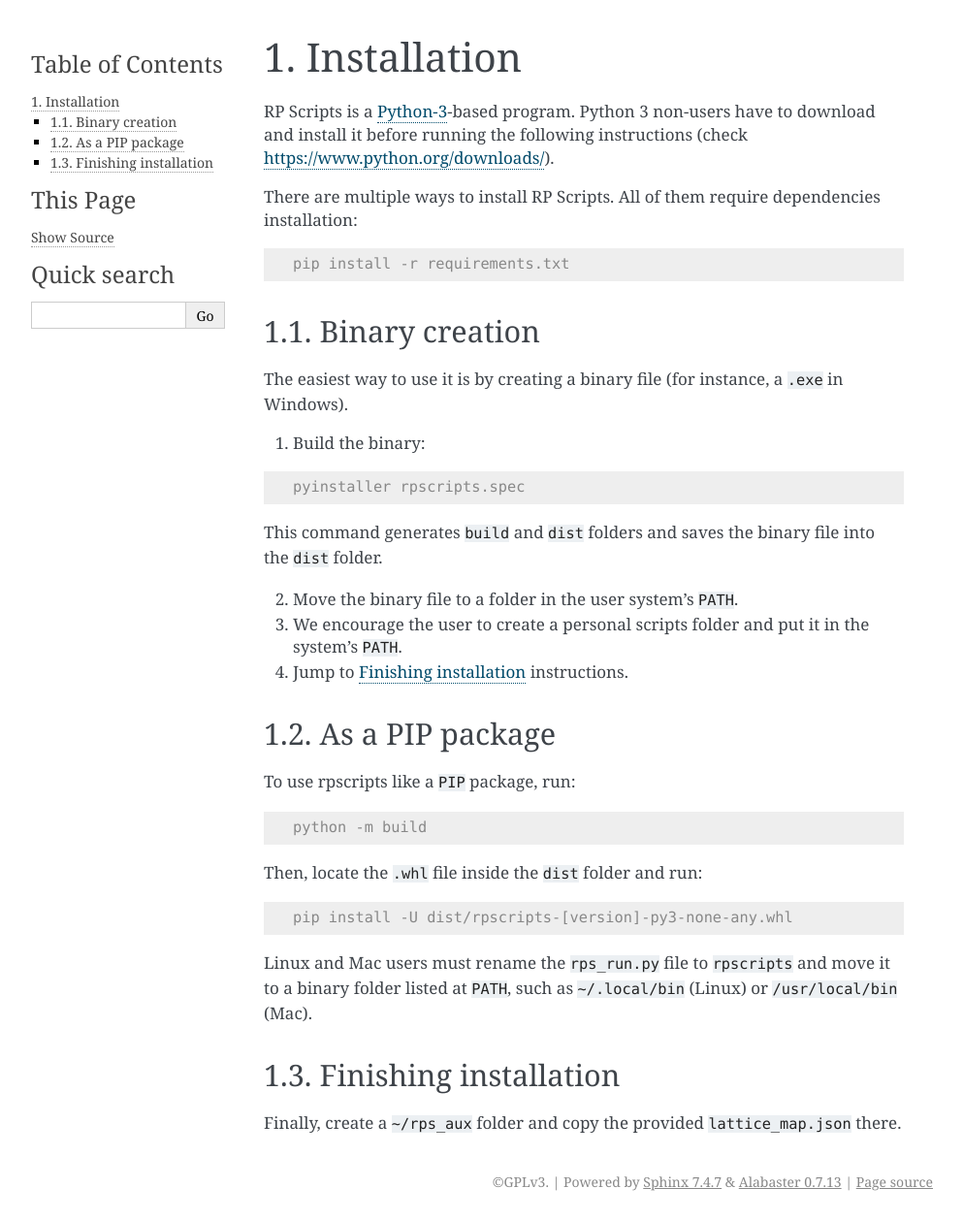
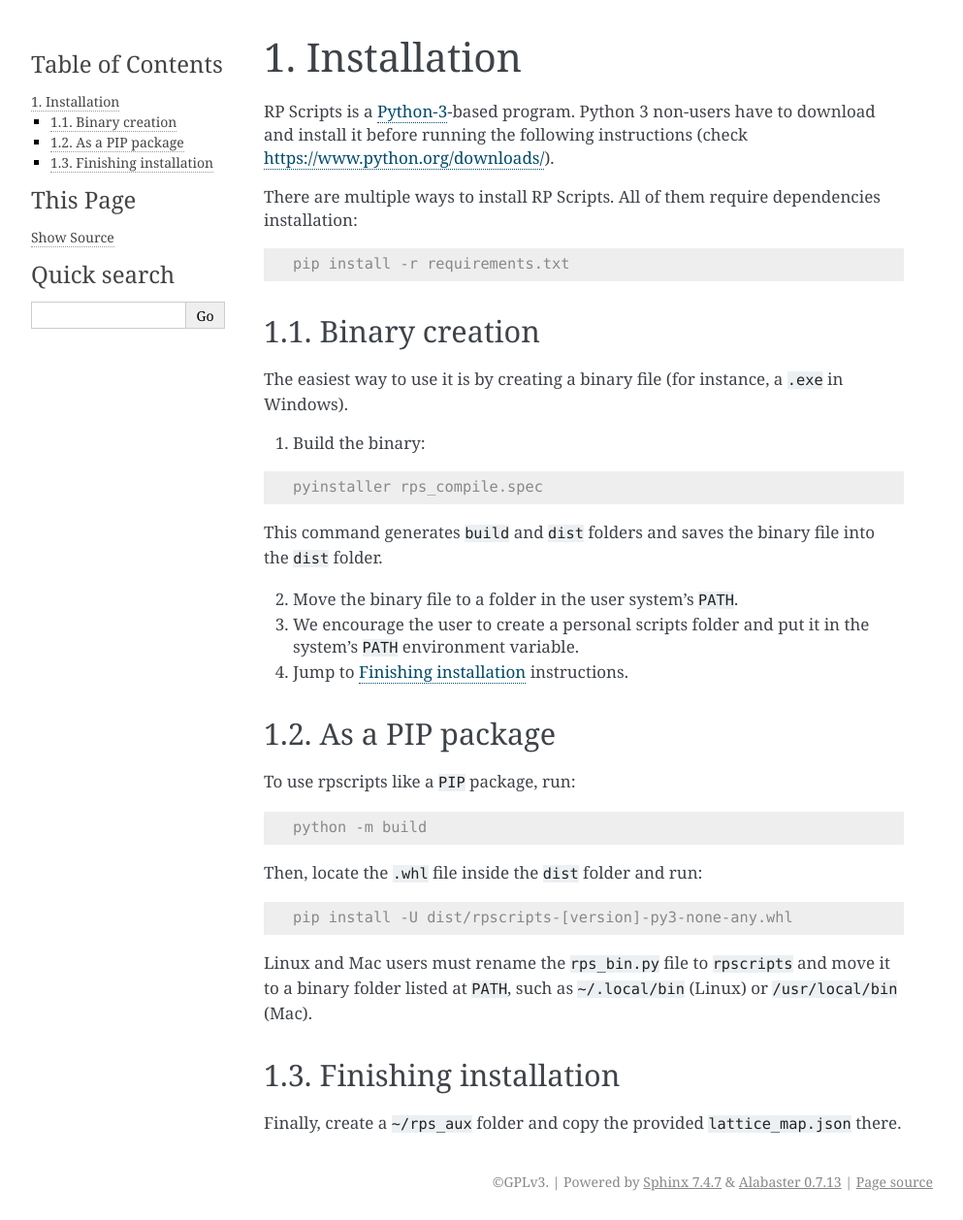
Before and after one commit to msampaio/rpScripts, a Sphinx documentation site: the page built from docs/source/installation.rst, in a window 1280 px wide. Shown: the whole page at 97% size, without its empty margins (148-1141 px from the left). Built offline with Sphinx 7.4.7, drawn with Linux system fonts in a browser that asks for light colours.

Commit message:
Update the new file names in the documentation

```diff
--- a/docs/source/installation.rst
+++ b/docs/source/installation.rst
@@ -18,13 +18,13 @@ The easiest way to use it is by creating a binary file (for instance, a ``.exe``
 
 .. code-block:: console
 
-   pyinstaller rpscripts.spec
+   pyinstaller rps_compile.spec
 
 This command generates ``build`` and ``dist`` folders and saves the binary file into the ``dist`` folder.
 
 2. Move the binary file to a folder in the user system's ``PATH``.
 
-3. We encourage the user to create a personal scripts folder and put it in the system's ``PATH``.
+3. We encourage the user to create a personal scripts folder and put it in the system's ``PATH`` environment variable.
 
 4. Jump to :ref:`finishing_installation` instructions.
 
@@ -43,7 +43,7 @@ Then, locate the ``.whl`` file inside the ``dist`` folder and run:
 
    pip install -U dist/rpscripts-[version]-py3-none-any.whl
 
-Linux and Mac users must rename the ``rps_run.py`` file to ``rpscripts`` and move it to a binary folder listed at ``PATH``, such as ``~/.local/bin`` (Linux) or ``/usr/local/bin`` (Mac).
+Linux and Mac users must rename the ``rps_bin.py`` file to ``rpscripts`` and move it to a binary folder listed at ``PATH``, such as ``~/.local/bin`` (Linux) or ``/usr/local/bin`` (Mac).
 
 .. _finishing_installation:
 
```
